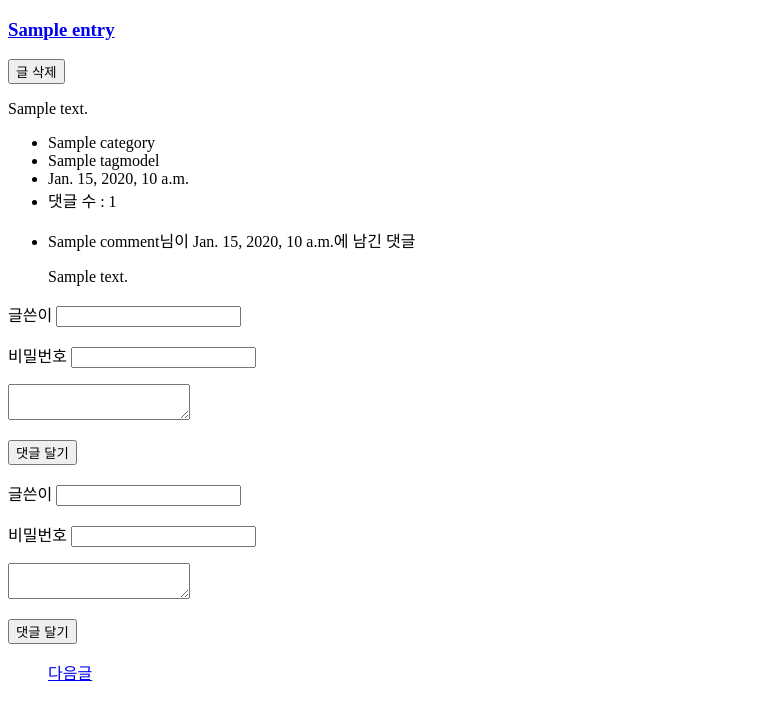
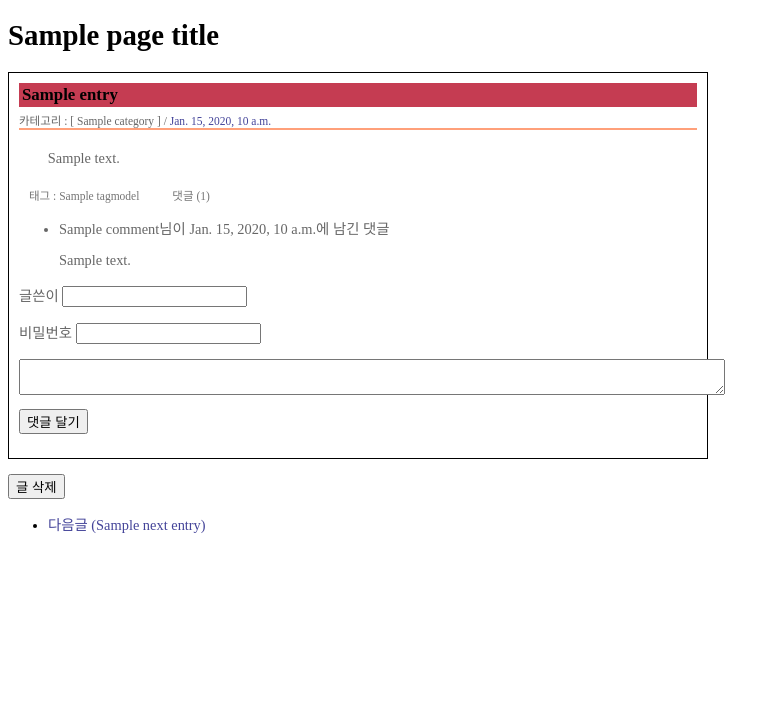
Before and after one commit to imtherealk/Blog, a Django app: template realk/templates/read.html in a window 1280 px wide. Shown: the top 720 px of the page, without its empty margins (0-780 px from the left). Run offline with Django 3.2, Linux system fonts and the light colour scheme; tables that the repository leaves empty hold one stand-in row (values such as "Sample post"); the template is opened without the code that fills it: values that come from a table or form of the project are taken from there, most other values are stand-ins (such as "Sample title", 1, 10 or a date in 2020); some libraries are stand-ins or nearby versions.

Commit message:
Apply 'style.css' to 'read.html'

```diff
--- a/realk/templates/read.html
+++ b/realk/templates/read.html
@@ -1,32 +1,44 @@
-<!DOCTYPE html>
-<html>
-<head lang="en">
-    <meta charset="UTF-8">
-    <title></title>
-</head>
-<body>
-<div>
-    <h3><a href="/blog/entry/{{current_entry.id}}">{{current_entry.Title}}</a></h3>
+{% include 'layout/header.html' %}
+
+<h1>{{page_title}}</h1>
+<div id="content">
+    <div class="post_entry">
+        <h3 id="post_{{current_entry.id}}" class="post_title">
+            <a href="/blog/entry/{{current_entry.id}}">{{current_entry.Title}}</a>
+        </h3>
+
+        <p class="post_info">카테고리 : [ {{current_entry.Category.Title}} ] /
+            <a href="/blog/entry/{{current_entry.id}}">{{current_entry.created}}</a>
+        </p>
+
+        <div class="content_box">{{current_entry.Content}}</div>
+
+        <ul class="post_meta">
+            <li>태그 : {% for tag in current_entry.Tags.all %}
+            <span>{{tag.Title}}</span>
+            {% endfor %}</li>
+            <li>댓글 ({{current_entry.Comments}})</li>
+        </ul>
+
+        <div id="comment_box_{{current_entry.id}}" style="display: block;">
+            {% include 'comments.html' %}
+        </div>
+
+    </div>
+
     <form method="post" action="/blog/entry/{{current_entry.id}}/delete/">
       <p><input type="submit" value="글 삭제"></p>
     </form>
-    <div>{{current_entry.Content}}</div>
+
     <ul>
-        <li>{{current_entry.Category.Title}}</li>
-        <li>{% for tag in current_entry.Tags.all %}
-            <span>{{tag.Title}}</span>
-            {% endfor %}</li>
-        <li>{{current_entry.created}}</li>
-        <li>댓글 수 : {{current_entry.Comments}}</li>
+        {% if prev_entry %}
+        <li><a href="/blog/entry/{{prev_entry.id}}">이전글 ({{prev_entry.Title}})</a></li>
+        {% endif %}
+
+        {% if next_entry %}
+        <li><a href="/blog/entry/{{next_entry.id}}">다음글 ({{next_entry.Title}})</a></li>
+        {% endif %}
     </ul>
 </div>
-<div>{% include 'comments.html' %}
-    {% include 'comment_form.html' %}</div>
-<ul>{% if prev_entry %}
-    <a href="/blog/entry/{{prev_entry.id}}">이전글</a>
-    {% endif %}
-    {% if next_entry %}
-    <a href="/blog/entry/{{next_entry.id}}">다음글</a></ul>
-    {% endif %}
-</body>
-</html>
+
+{% include 'layout/footer.html' %}
```
